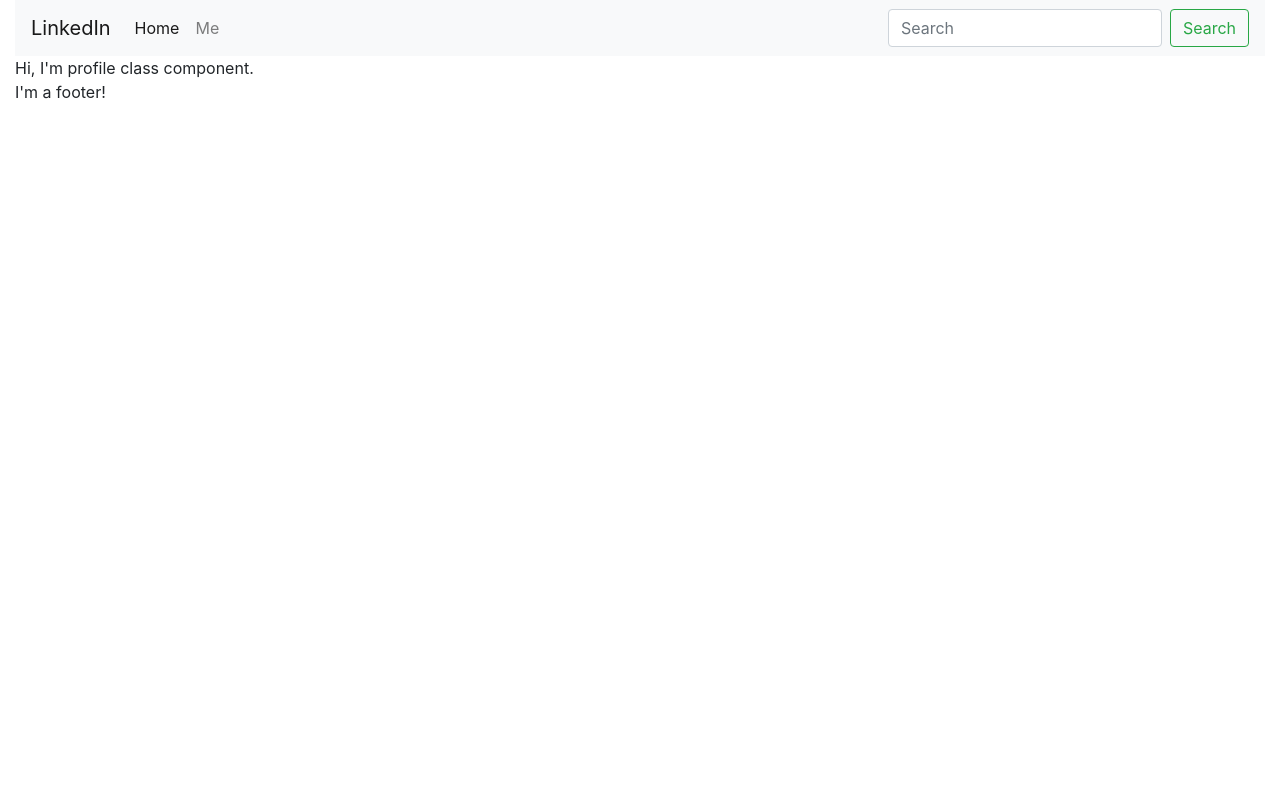
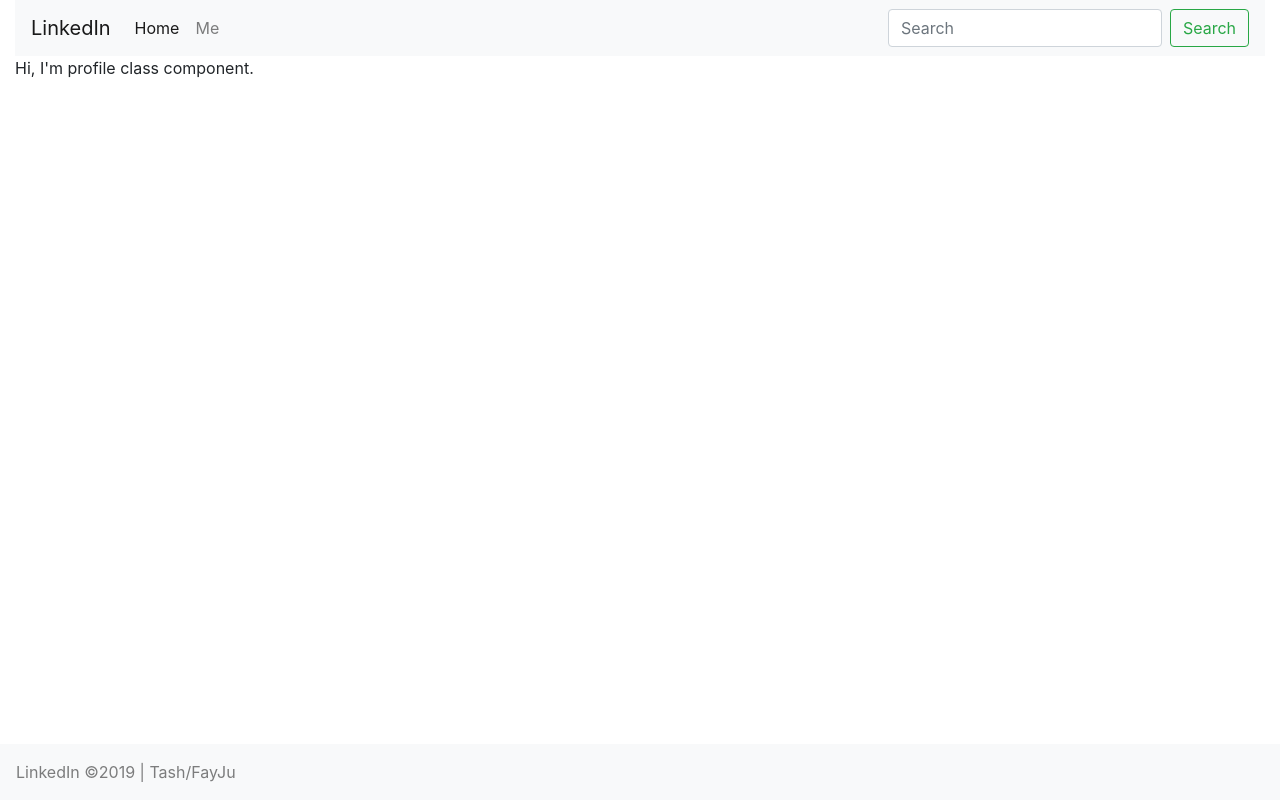
Before and after one commit to faizanbardai/linkedIn-pair-programming, a React (Create React App) app: page /profile/me in a window 1280 px wide. Built offline with nearby package versions, Linux system fonts and the light colour scheme; no server answers.

Commit message:
added footer msg

```diff
--- a/src/Components/Footer.jsx
+++ b/src/Components/Footer.jsx
@@ -2,8 +2,10 @@ import React from 'react'
 
 export const Footer = () => {
     return (
-        <div>
-            I'm a footer!
-        </div>
+        <footer class="navbar fixed-bottom navbar-light bg-light">
+            <span class="navbar-text">
+                LinkedIn &copy;2019 | Tash/FayJu
+            </span>
+        </footer>
     )
 }
```
